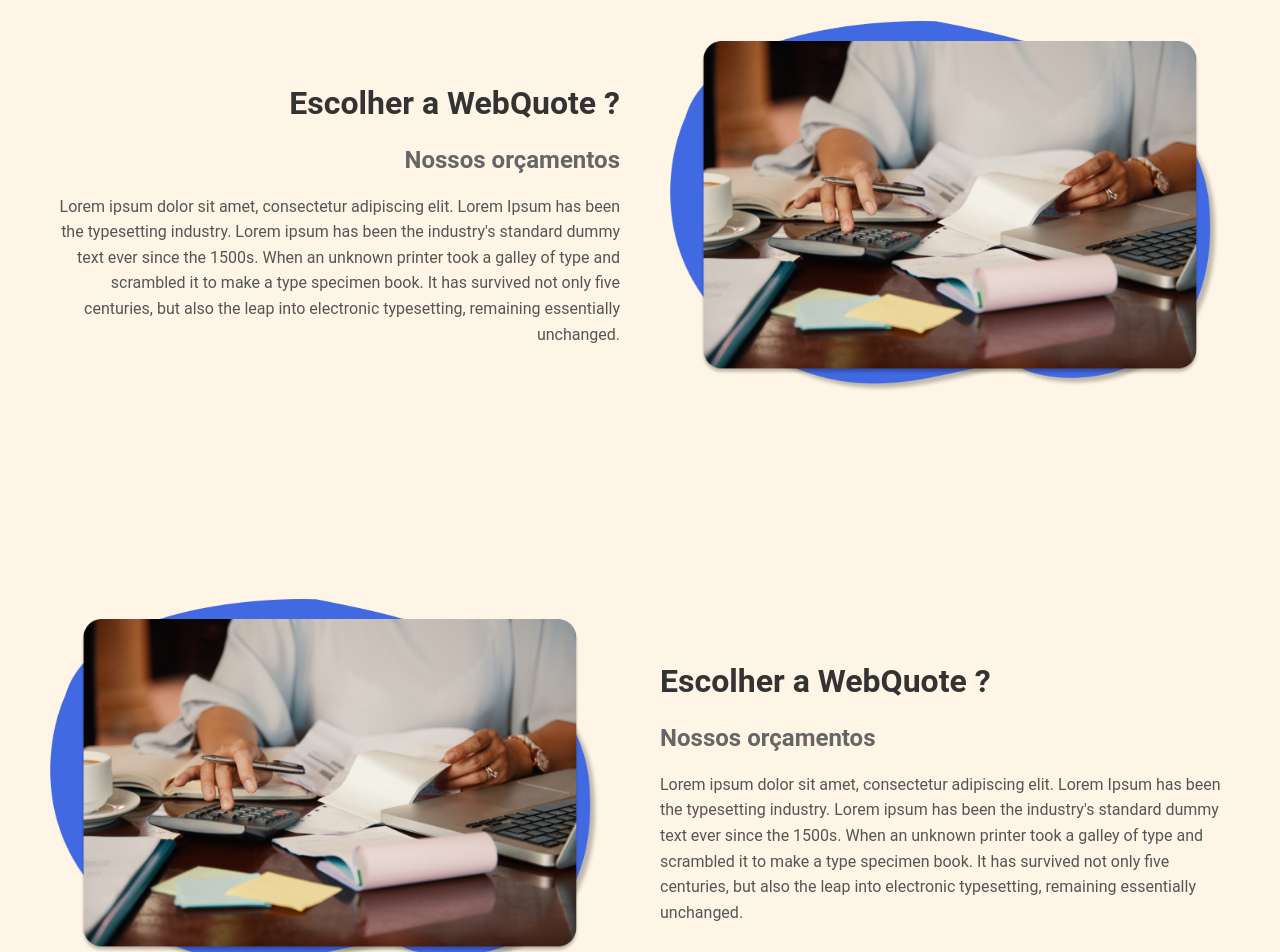
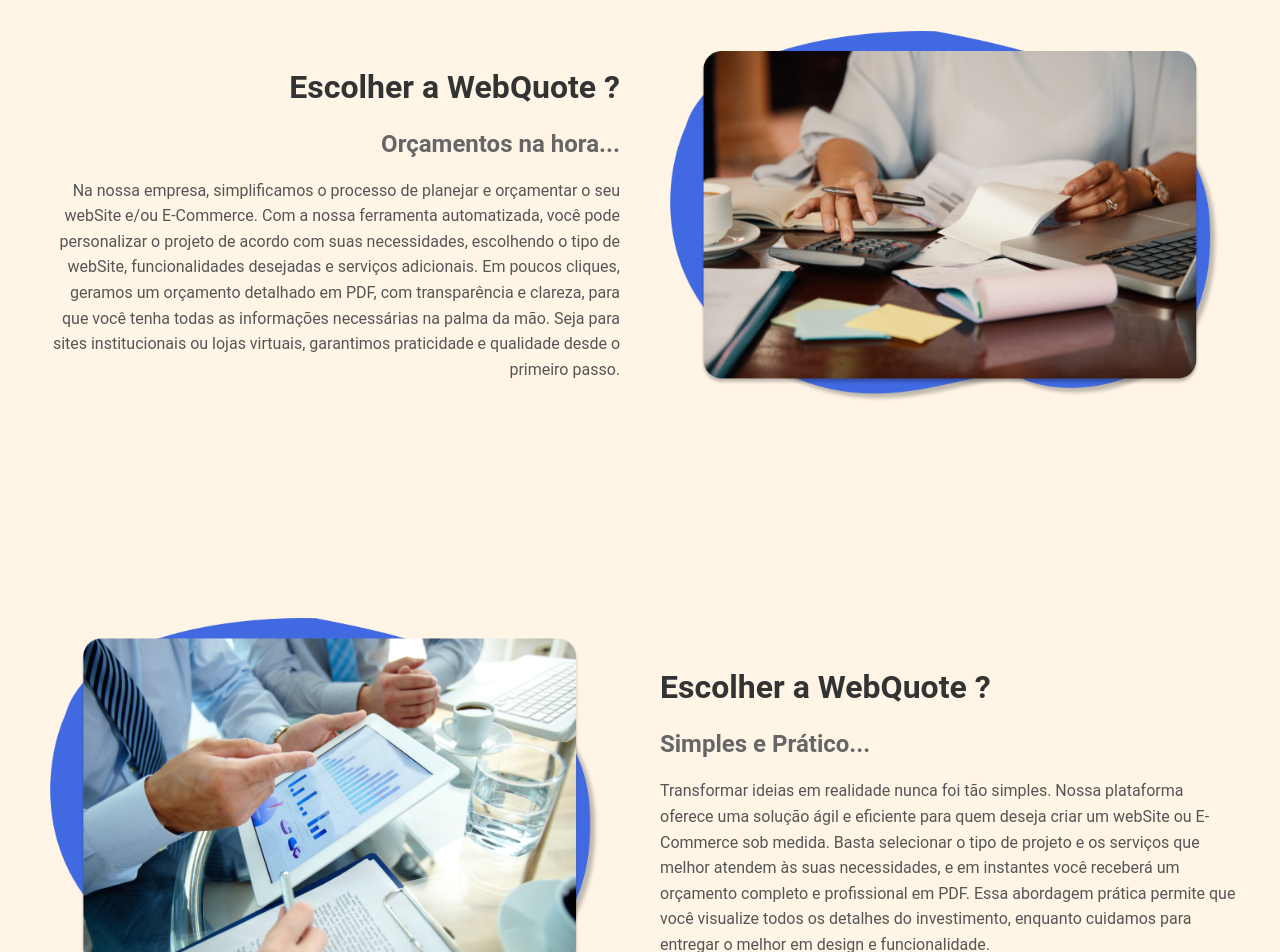
Before and after one commit to Ruubennn20/WebQuote, a React (Vite) app in the folder WebQuote/: page /homepage in a window 1280 px wide. Shown: the part 820-1772 px from the top of the page. Built offline with nearby package versions, Linux system fonts and the light colour scheme.

Commit message:
homePage fotos e algum texto

```diff
--- a/WebQuote/src/Components/BodyCards/Cartao1and2.jsx
+++ b/WebQuote/src/Components/BodyCards/Cartao1and2.jsx
@@ -13,13 +13,14 @@
         <div className="card-content">
           <div className="text-section">
             <h2 className="card-title02">Escolher a WebQuote ?</h2>
-          <h3 className="card-subtitle02">Nossos orçamentos</h3>
+            <h3 className="card-subtitle02">Orçamentos na hora...</h3>
             <p className="card-text02">
-            Lorem ipsum dolor sit amet, consectetur adipiscing elit. Lorem Ipsum has been the
-            typesetting industry. Lorem ipsum has been the industry's standard dummy text ever since the 1500s.
-            When an unknown printer took a galley of type and scrambled it to make a type specimen book. It has
-            survived not only five centuries, but also the leap into electronic typesetting, remaining essentially
-            unchanged.
+              Na nossa empresa, simplificamos o processo de planejar e orçamentar o seu webSite e/ou E-Commerce.
+              Com a nossa ferramenta automatizada, você pode personalizar o projeto de acordo com suas necessidades,
+              escolhendo o tipo de webSite, funcionalidades desejadas e serviços adicionais.
+              Em poucos cliques, geramos um orçamento detalhado em PDF, com transparência e clareza,
+              para que você tenha todas as informações necessárias na palma da mão.
+              Seja para sites institucionais ou lojas virtuais, garantimos praticidade e qualidade desde o primeiro passo.
             </p>
           </div>
           <div className="image-section">
@@ -37,20 +38,21 @@
         <div className="card-content02">
           <div className="text-section">
             <h2 className="card-title">Escolher a WebQuote ?</h2>
-         <h3 className="card-subtitle">Nossos orçamentos</h3>
+            <h3 className="card-subtitle">Simples e Prático...</h3>
             <p className="card-text">
-           Lorem ipsum dolor sit amet, consectetur adipiscing elit. Lorem Ipsum has been the
-           typesetting industry. Lorem ipsum has been the industry's standard dummy text ever since the 1500s.
-           When an unknown printer took a galley of type and scrambled it to make a type specimen book. It has
-           survived not only five centuries, but also the leap into electronic typesetting, remaining essentially
-           unchanged.
+              Transformar ideias em realidade nunca foi tão simples.
+              Nossa plataforma oferece uma solução ágil e eficiente para quem deseja criar um webSite ou E-Commerce sob medida.
+              Basta selecionar o tipo de projeto e os serviços que melhor atendem às suas necessidades,
+              e em instantes você receberá um orçamento completo e profissional em PDF.
+              Essa abordagem prática permite que você visualize todos os detalhes do investimento,
+              enquanto cuidamos para entregar o melhor em design e funcionalidade.
             </p>
           </div>
           <div className="image-section">
             <div className="image-stack">
               <img src={Vector1} alt="Vector1" className="background-shape" />
               <div className="image-container">
-             <img src={imgCard1} alt="Business" className="card-image" />
+                <img src={imgCard2} alt="Business" className="card-image" />
               </div>
             </div>
           </div>
--- a/WebQuote/src/Components/Footer/footer.css
+++ b/WebQuote/src/Components/Footer/footer.css
@@ -52,7 +52,8 @@
   color: white;
   font-size: large;
   font-family: sans-serif;
-  line-height: 1.5; /* Aumenta o espaço entre as linhas */
+  line-height: 2; /* Aumenta o espaço entre as linhas */
+  font-weight: bold;
 }
 
 .menu li a:hover {
```
Lines whose indentation alone changed are shown as unchanged.
